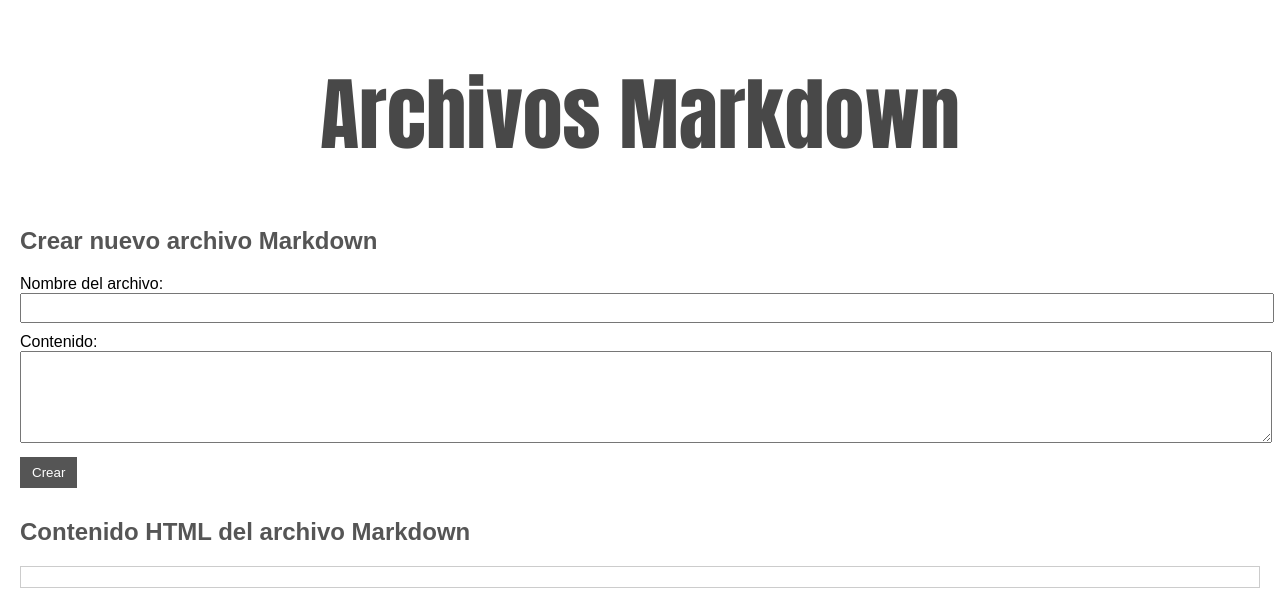
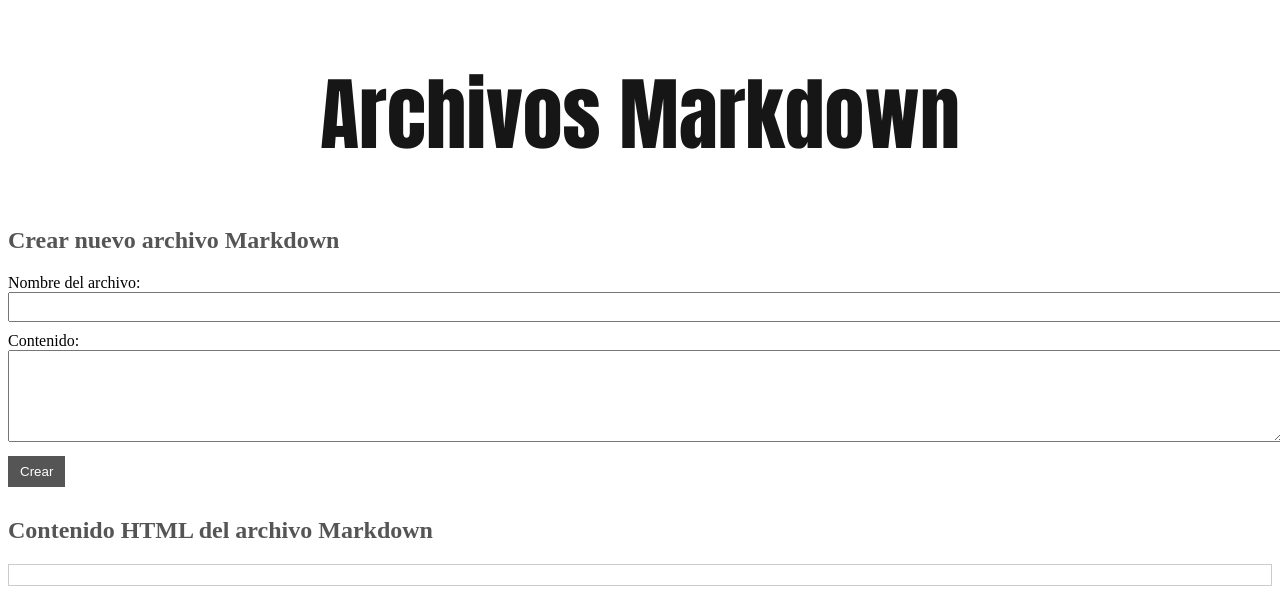
Before and after one commit to JoseGordilloMendoza/LAB03NODEJS, a website: page index.html in a window 1280 px wide. Drawn offline with Linux system fonts and the light colour scheme; files that its build step writes are made by us from their sources; no server answers; files whose address does not match are found by name.

Commit message:
Correccion de errores y agregado de css

```diff
--- a/index.html
+++ b/index.html
@@ -8,7 +8,7 @@
     <link rel="stylesheet" href="mystyle.css">
 </head>
 <body>
-    <h1>Archivos Markdown</h1>
+    <h1 id="title">Archivos Markdown</h1>
     <ul id="file-list"></ul>
 
     <h2>Crear nuevo archivo Markdown</h2>
--- a/pub/mystyle.css
+++ b/pub/mystyle.css
@@ -1,11 +1,6 @@
-body {
-  font-family: Arial, sans-serif;
-  margin: 20px;
-}
-
-h1 {
+#title {
   text-align: center; font-size: 500%; font-family: Impact;
-  color: rgba(0, 0, 0, 0.716);
+  color: rgba(0, 0, 0, 0.913);
 }
 
 h2 {
@@ -32,10 +27,13 @@ input[type="submit"] {
   color: #fff;
   border: none;
   cursor: pointer;
+  transition: transform 0.3s;
 }
 
 input[type="submit"]:hover {
   background-color: #333;
+  transform: scale(1.5);
+
 }
 
 /* Estilos específicos */
```
